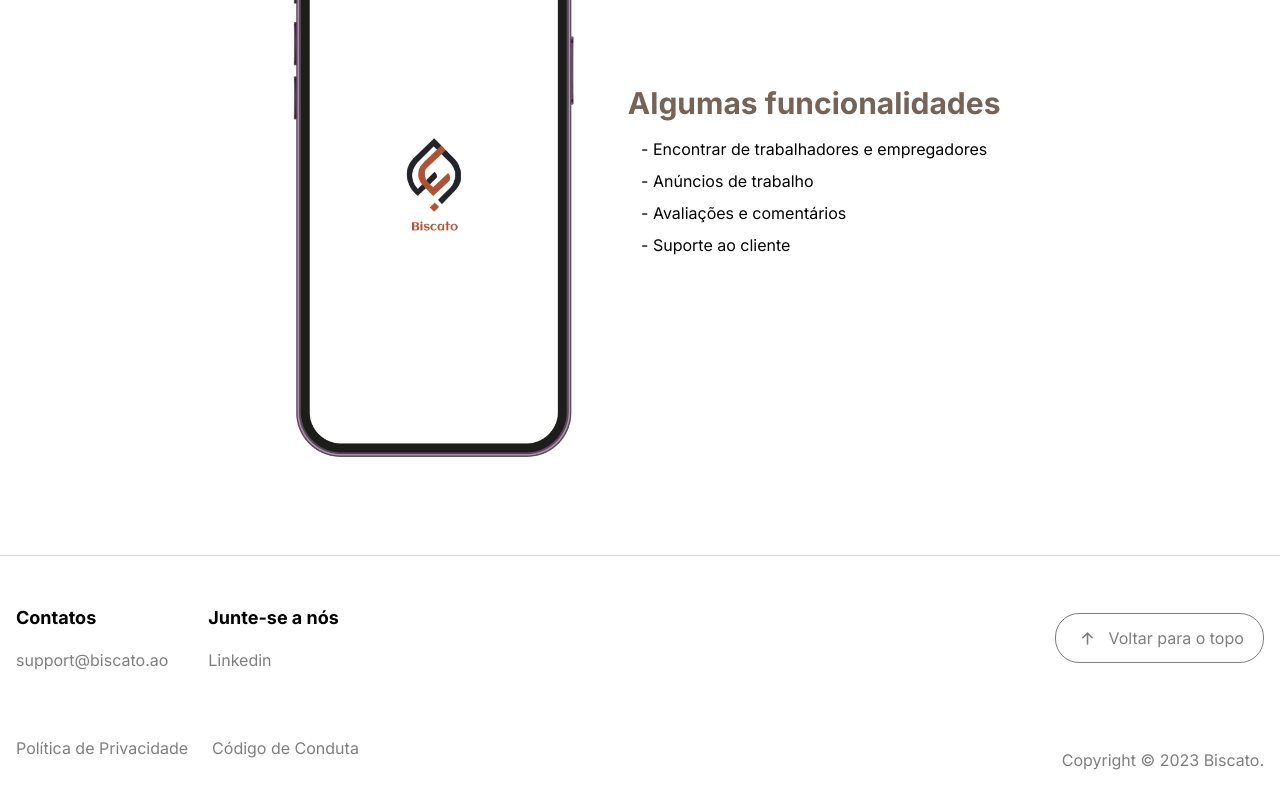
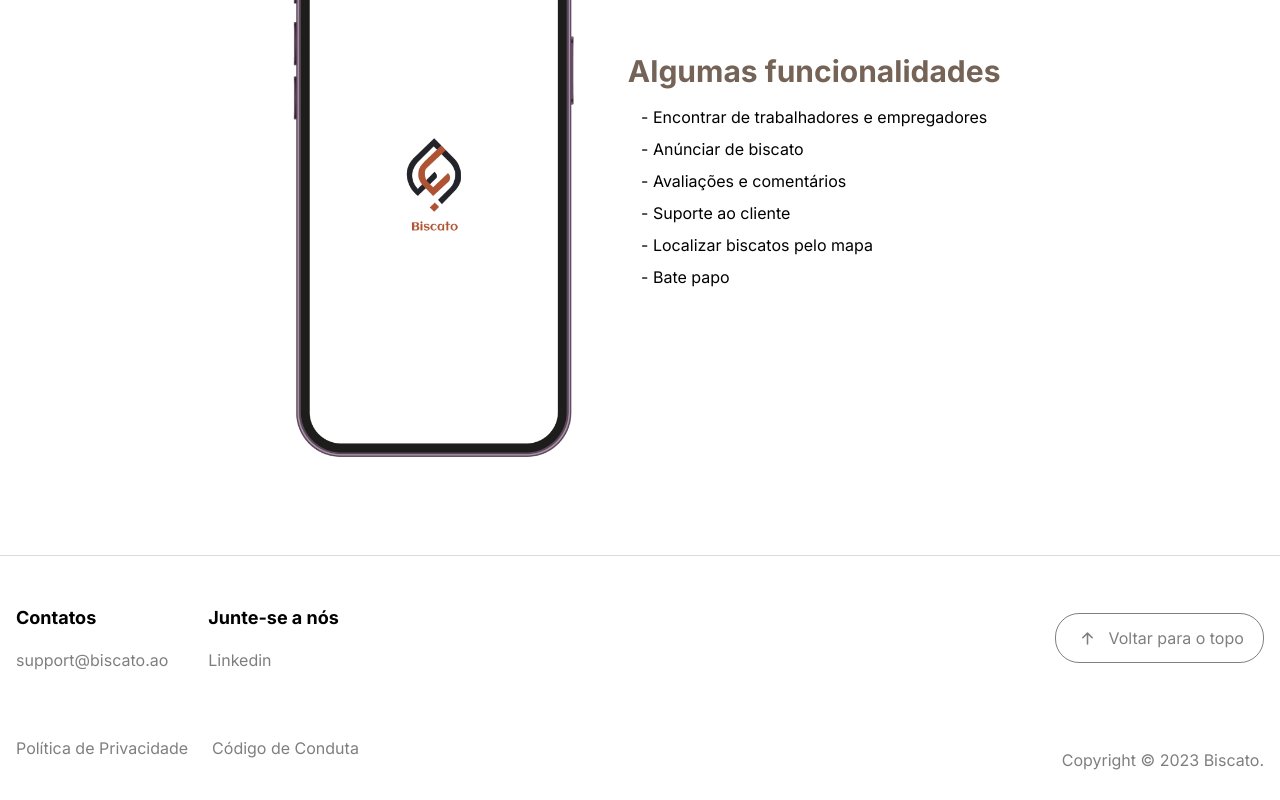
Before and after one commit to miguelbuca/bicato-frontend, a Next.js app: page / in a window 1280 px wide. Shown: the part 925-1725 px from the top of the page. Built offline with nearby package versions, Linux system fonts and the light colour scheme.

Commit message:
chore: more info to fun

```diff
--- a/src/app/page.tsx
+++ b/src/app/page.tsx
@@ -75,9 +75,11 @@ export default function Home() {
               <li className="mb-2">
                 - Encontrar de trabalhadores e empregadores
               </li>
-              <li className="mb-2">- Anúncios de trabalho</li>
+              <li className="mb-2">- Anúnciar de biscato</li>
               <li className="mb-2">- Avaliações e comentários</li>
               <li className="mb-2">- Suporte ao cliente</li>
+              <li className="mb-2">- Localizar biscatos pelo mapa</li>
+              <li className="mb-2">- Bate papo</li>
             </ul>
           </div>
         </div>
```
